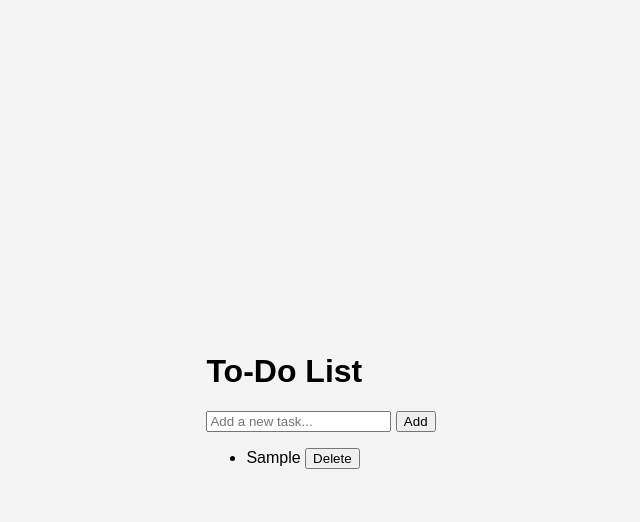
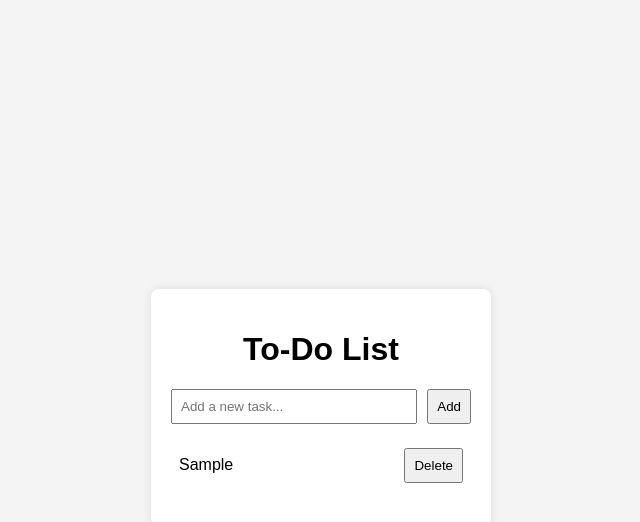
Before and after one commit to thao12345310/TO-DO-APP, a plain HTML site: page index.html in a window 1280 px wide. Both pictures are taken after typing "Sample" into the empty fields and a click on the button "Add". Shown: the whole page, without its empty margins (319-959 px from the left). Drawn offline with Linux system fonts and the light colour scheme.

Commit message:
first version

```diff
--- a/index.html
+++ b/index.html
@@ -7,9 +7,9 @@
     <link rel="stylesheet" href="style.css" />
   </head>
   <body>
-    <div>
+    <div class="container">
       <h1>To-Do List</h1>
-      <div>
+      <div class="input-container">
         <input type="text" placeholder="Add a new task..." id="taskInput" />
         <button onclick="addTask()">Add</button>
       </div>
--- a/script.js
+++ b/script.js
@@ -30,7 +30,7 @@ function deleteTask(element) {
 function saveTask() {
   const tasks = [];
   document.querySelectorAll("#taskList li").forEach((li) => {
-    tasks.push(li.innerText.replace("❌", "").trim());
+    tasks.push(li.innerText.replace("Delete", "").trim());
   });
   localStorage.setItem("tasks", JSON.stringify(tasks));
 }
@@ -41,7 +41,7 @@ function loadTasks() {
 
   tasks.forEach((taskText) => {
     const li = document.createElement("li");
-    li.innerHTML = `${taskText} <span class="delete" onclick="deleteTask(this)">❌</span>`;
+    li.innerHTML = `${taskText} <button class="delete" onclick="deleteTask(this)">Delete</button>`;
     taskList.appendChild(li);
   });
 }
--- a/style.css
+++ b/style.css
@@ -6,3 +6,40 @@ body {
   height: 100vh;
   background-color: #f4f4f4;
 }
+
+.container {
+  background: white;
+  padding: 20px;
+  border-radius: 8px;
+  box-shadow: 0px 0px 10px rgba(0, 0, 0, 0.1);
+  width: 300px;
+  text-align: center;
+}
+
+.input-container {
+  display: flex;
+  gap: 10px;
+}
+
+input {
+  flex: 1;
+  padding: 8px;
+}
+
+button {
+  padding: 8px;
+  cursor: pointer;
+}
+
+ul {
+  list-style-type: none;
+  padding: 0;
+}
+
+li {
+  margin: 5px 0;
+  padding: 8px;
+  display: flex;
+  justify-content: space-between;
+  align-items: center;
+}
```
